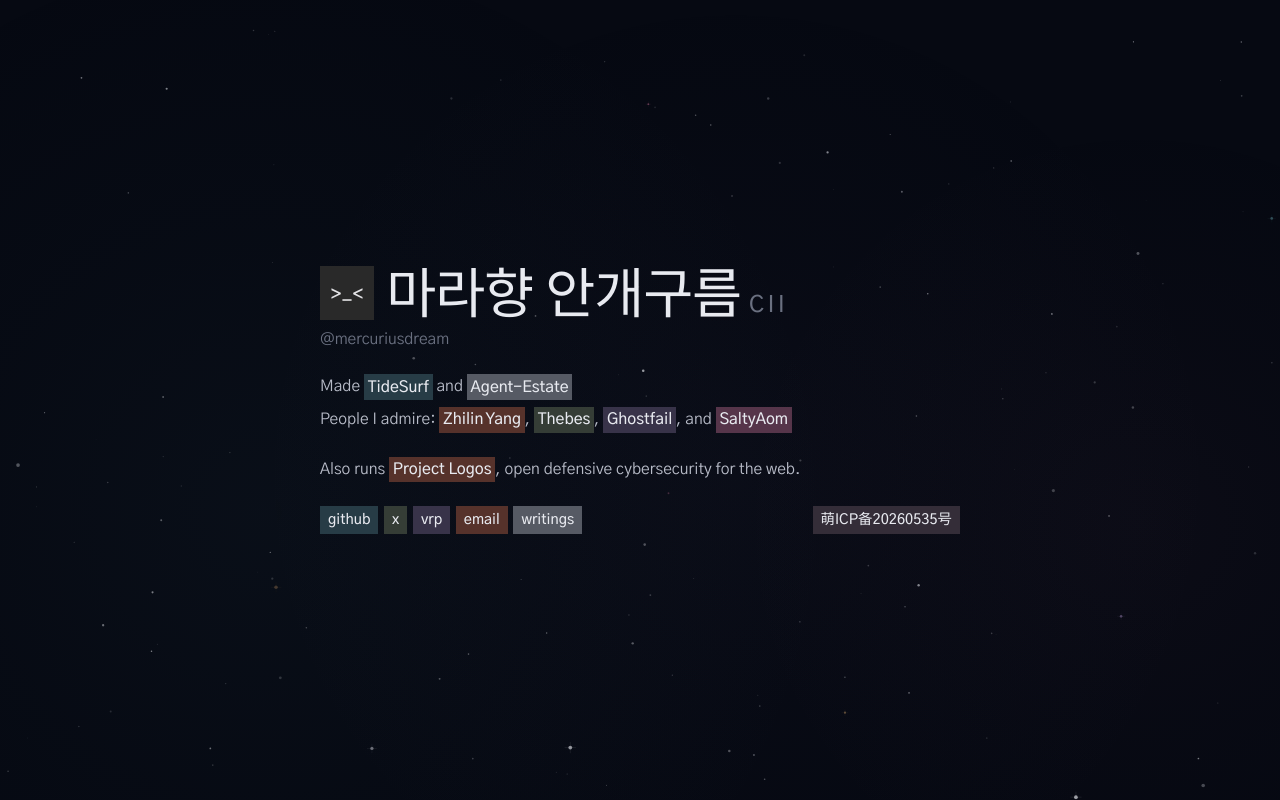
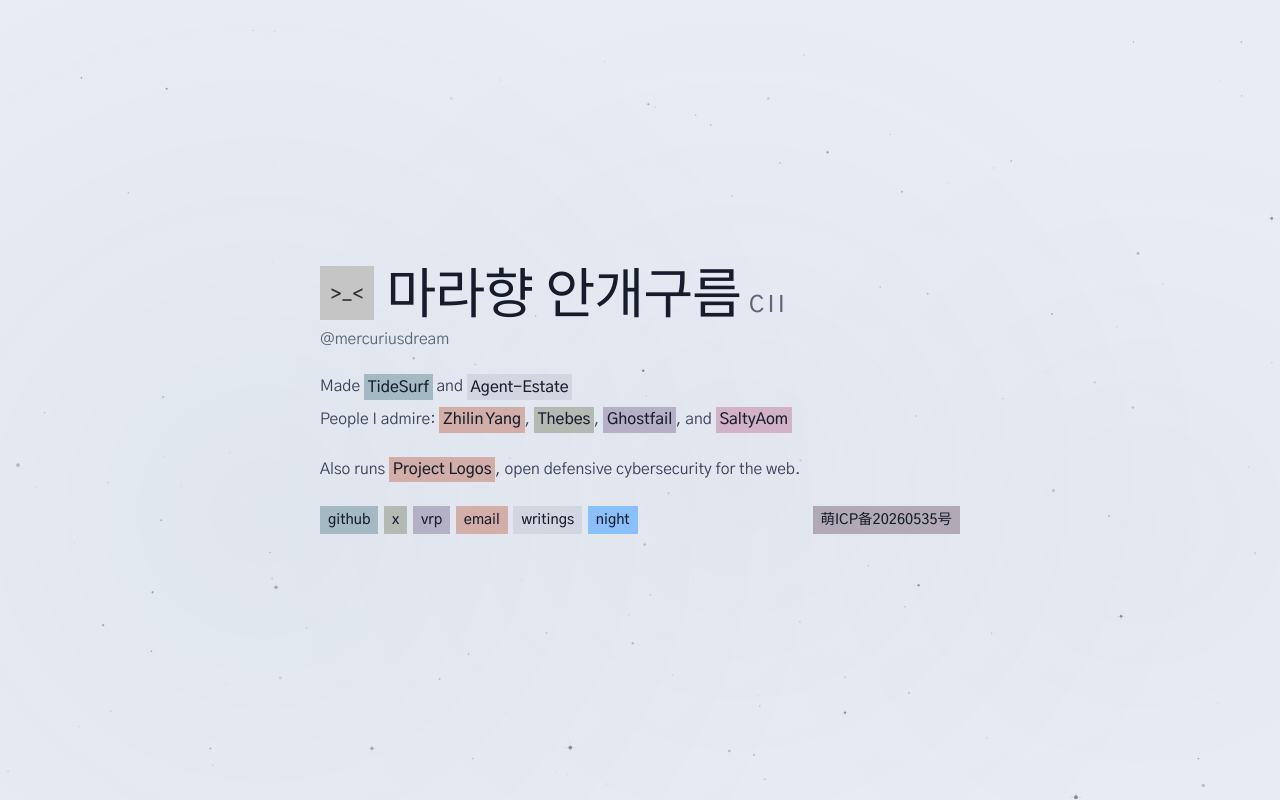
Before and after one commit to MercuriusDream/mercuriusdream.github.io, a React (Vite) app: page / in a window 1280 px wide. Built offline with nearby package versions, Linux system fonts and the light colour scheme; a web font is replaced by a local one.

Commit message:
Day-sky readability (AA greys), perf: route code-splitting (entry 187→58KB), starfield visibility pause + drop dead --mx/--my writes, WebP screenshot (296→40KB)

```diff
--- a/index.html
+++ b/index.html
@@ -20,15 +20,32 @@
 
   <title>마라향 안개구름</title>
 
+  <script>
+    // Apply the saved/preferred theme before first paint (no flash).
+    (function () {
+      try {
+        var t = localStorage.getItem('theme');
+        if (!t && window.matchMedia('(prefers-color-scheme: light)').matches) t = 'day';
+        if (t === 'day') {
+          document.documentElement.dataset.theme = 'day';
+          var m = document.querySelector('meta[name="theme-color"]');
+          if (m) m.setAttribute('content', '#E8ECF4');
+        }
+      } catch (e) {}
+    })();
+  </script>
+
   <style>
     * { margin: 0; padding: 0; box-sizing: border-box; }
     html { color-scheme: dark; }
+    html[data-theme='day'] { color-scheme: light; }
     html body {
       --sky: #060912;
       --star: #E8EAF0;
       background: var(--sky);
       color: var(--star);
     }
+    html[data-theme='day'] body { --sky: #E8ECF4; --star: #161C2B; }
     body {
       font-family: 'Zalando Sans', 'Gothic A1', system-ui, -apple-system, sans-serif;
       min-height: 100vh;
--- a/src/App.jsx
+++ b/src/App.jsx
@@ -1,12 +1,15 @@
-import { Fragment, useState, useEffect } from 'react';
+import { Fragment, useState, useEffect, lazy, Suspense } from 'react';
 import { BrowserRouter, Routes, Route, Link, useLocation } from 'react-router-dom';
 import { KaomojiIcon } from './components/Icons';
 import Starfield from './components/Starfield';
 import { useNavTransition } from './hooks/useNavTransition';
 import { seoFor } from './seo';
-import Logos from './pages/Logos';
-import Document from './pages/Document';
-import Writings from './pages/Writings';
+
+// Route-level code splitting: the homepage stays in the entry chunk; the
+// writings reader (and its vendored transcripts) load only when visited.
+const Logos = lazy(() => import('./pages/Logos'));
+const Writings = lazy(() => import('./pages/Writings'));
+const Document = lazy(() => import('./pages/Document'));
 
 const LOVE_LINKS = [
   { label: 'Zhilin Yang', href: 'https://kimiyoung.github.io/', accent: '#B8634A' },
@@ -47,6 +50,27 @@ function InlineLinkList({ links }) {
       <HighlightLink link={link} />
     </Fragment>
   ));
+}
+
+function ThemeToggle() {
+  const [theme, setTheme] = useState(() =>
+    document.documentElement.dataset.theme === 'day' ? 'day' : 'dark');
+  const toggle = () => {
+    const next = theme === 'day' ? 'dark' : 'day';
+    document.documentElement.dataset.theme = next;
+    try { localStorage.setItem('theme', next); } catch { /* private mode */ }
+    const m = document.querySelector('meta[name="theme-color"]');
+    if (m) m.setAttribute('content', next === 'day' ? '#E8ECF4' : '#060912');
+    window.dispatchEvent(new Event('theme:change'));
+    setTheme(next);
+  };
+  return (
+    <button type="button" onClick={toggle} className="footer-btn" data-glow
+      style={{ ...delay(2300), '--btn-color': theme === 'day' ? '#1A88FF' : '#D89478' }}
+      aria-label={theme === 'day' ? 'Switch to night sky' : 'Switch to day sky'}>
+      {theme === 'day' ? 'night' : 'day'}
+    </button>
+  );
 }
 
 function HomePage() {
@@ -131,6 +155,7 @@ function HomePage() {
             >
               writings
             </Link>
+            <ThemeToggle />
           </div>
           <div className="footer-icp">
             <a href="https://icp.gov.moe/?keyword=20260535" target="_blank" rel="noopener noreferrer" className="footer-btn" data-glow style={{ '--btn-color': '#6D5A66' }}>萌ICP备20260535号</a>
@@ -157,12 +182,14 @@ function App() {
     <BrowserRouter>
       <RouteTitle />
       <Starfield />
+      <Suspense fallback={null}>
         <Routes>
           <Route path="/" element={<HomePage />} />
           <Route path="/logos" element={<Logos />} />
           <Route path="/writings" element={<Writings />} />
           <Route path="/writings/:slug" element={<Document />} />
         </Routes>
+      </Suspense>
     </BrowserRouter>
   );
 }
--- a/src/components/Starfield.jsx
+++ b/src/components/Starfield.jsx
@@ -8,13 +8,28 @@ const LAYERS = [
   { n: MID,  depth: 1, rMin: 0.5, rMax: 1.3, aMin: 0.30, aMax: 0.65, twMin: 0.3, twMax: 0.8, px: 8  },
   { n: NEAR, depth: 2, rMin: 0.8, rMax: 2.0, aMin: 0.40, aMax: 0.75, twMin: 0.4, twMax: 1.0, px: 20 },
 ];
-const NEBULAE = [
-  { color: '79,123,134',  alpha: 0.055, size: 0.45 },
-  { color: '118,102,141', alpha: 0.045, size: 0.38 },
-  { color: '184,106,142', alpha: 0.035, size: 0.32 },
-];
-const TINTS = ['79,123,134', '118,102,141', '184,106,142', '138,109,78'];
-const WHITE = '232,234,240';
+// Palette per theme. Night: ink-white stars + tinted nebulae on deep navy.
+// Day: slate stars on porcelain — the same sky, seen in the morning.
+const PALETTES = {
+  dark: {
+    star: '232,234,240',
+    tints: ['79,123,134', '118,102,141', '184,106,142', '138,109,78'],
+    nebulae: [
+      { color: '79,123,134',  alpha: 0.055, size: 0.45 },
+      { color: '118,102,141', alpha: 0.045, size: 0.38 },
+      { color: '184,106,142', alpha: 0.035, size: 0.32 },
+    ],
+  },
+  day: {
+    star: '74,88,116',
+    tints: ['54,94,106', '96,80,118', '150,84,118', '122,94,58'],
+    nebulae: [
+      { color: '79,123,134',  alpha: 0.05,  size: 0.45 },
+      { color: '118,102,141', alpha: 0.04,  size: 0.38 },
+      { color: '184,106,142', alpha: 0.03,  size: 0.32 },
+    ],
+  },
+};
 
 const ENTRANCE_MS = 2200;
 const SMOOTH_RATE = 5.0;
@@ -42,6 +57,7 @@ function Starfield() {
 
     let W = 0, H = 0;
     let stars = [], nebulae = [];
+    let pal = document.documentElement.dataset.theme === 'day' ? PALETTES.day : PALETTES.dark;
     const mouse = { tx: 0, ty: 0, cx: 0, cy: 0 };
     let hover = null;
     let entrance = 0, entranceStart = 0;
@@ -74,7 +90,7 @@ function Starfield() {
             depth: L.depth,
             parallax: L.px,
             tint: L.depth === 2 && Math.random() < 0.35
-              ? TINTS[Math.floor(Math.random() * TINTS.length)]
+              ? pal.tints[Math.floor(Math.random() * pal.tints.length)]
               : null,
           });
         }
@@ -82,7 +98,7 @@ function Starfield() {
     }
 
     function buildNebulae() {
-      nebulae = NEBULAE.map((c, i) => ({
+      nebulae = pal.nebulae.map((c, i) => ({
         bx: W * (0.2 + i * 0.3 + Math.random() * 0.1),
         by: H * (0.3 + Math.random() * 0.4),
         r: Math.max(W, H) * c.size,
@@ -125,7 +141,7 @@ function Starfield() {
 
         if (warpP > 0) a = Math.min(1, a + warpP * 0.25 * lp);
 
-        const c = s.tint || WHITE;
+        const c = s.tint || pal.star;
         ctx.beginPath();
         ctx.arc(sx, sy, s.r, 0, Math.PI * 2);
         ctx.fillStyle = `rgba(${c},${a})`;
@@ -155,9 +171,6 @@ function Starfield() {
       mouse.cx = lerp(mouse.cx, mouse.tx, sm);
       mouse.cy = lerp(mouse.cy, mouse.ty, sm);
 
-      document.documentElement.style.setProperty('--mx', mouse.cx.toFixed(4));
-      document.documentElement.style.setProperty('--my', mouse.cy.toFixed(4));
-
       ctx.clearRect(0, 0, W, H);
       drawNebulae(nebIn(entrance), time);
       drawStars(entrance, time, warp);
@@ -185,6 +198,21 @@ function Starfield() {
     const onRoute = () => {
       if (entrance > 0.5) { warpStart = performance.now(); warp = 1; }
     };
+    const onTheme = () => {
+      pal = document.documentElement.dataset.theme === 'day' ? PALETTES.day : PALETTES.dark;
+      buildStars();
+      buildNebulae();
+      if (reduced) staticFrame();
+    };
+    // Don't burn GPU on an invisible tab.
+    const onVis = () => {
+      if (document.hidden) {
+        if (raf) { cancelAnimationFrame(raf); raf = null; }
+      } else if (!raf) {
+        lastT = performance.now();
+        raf = requestAnimationFrame(frame);
+      }
+    };
     let resizeTimer;
     const onResize = () => {
       clearTimeout(resizeTimer);
@@ -197,12 +225,15 @@ function Starfield() {
 
     if (reduced) {
       staticFrame();
+      window.addEventListener('theme:change', onTheme);
     } else {
       window.addEventListener('mousemove', onMove, { passive: true });
       window.addEventListener('pointerover', onOver, { passive: true });
       window.addEventListener('pointerout', onOut, { passive: true });
       window.addEventListener('starfield:route', onRoute);
+      window.addEventListener('theme:change', onTheme);
       window.addEventListener('resize', onResize);
+      document.addEventListener('visibilitychange', onVis);
       raf = requestAnimationFrame(frame);
     }
 
@@ -212,7 +243,9 @@ function Starfield() {
       window.removeEventListener('pointerover', onOver);
       window.removeEventListener('pointerout', onOut);
       window.removeEventListener('starfield:route', onRoute);
+      window.removeEventListener('theme:change', onTheme);
       window.removeEventListener('resize', onResize);
+      document.removeEventListener('visibilitychange', onVis);
       clearTimeout(resizeTimer);
     };
   }, []);
--- a/src/docs/distillation-attacks.jsx
+++ b/src/docs/distillation-attacks.jsx
@@ -9,7 +9,7 @@ const doc = {
   ...bySlug['distillation-attacks'],
 
   image: {
-    src: '/writings/distillation-attacks.png',
+    src: '/writings/distillation-attacks.webp',
     alt: `Screenshot of a chat with a frontier model. The user asks "What's your name?"; the model replies "I'm Kimi, an AI assistant developed by Moonshot AI. How can I help you today?"`,
     align: 'left', // 'center' to opt out of the default left alignment
   },
--- a/src/pages/Writings.jsx
+++ b/src/pages/Writings.jsx
@@ -1,8 +1,10 @@
 import { useNavTransition } from '../hooks/useNavTransition';
-import { list } from '../docs';
+import { writings } from '../docs/meta';
 import './Document.css';
 
 // The /writings index: a list of writings. Each entry routes to its doc.
+// Reads only the lightweight meta (no transcripts), sorted newest first.
+const list = [...writings].sort((a, b) => new Date(b.date) - new Date(a.date));
 
 const delay = ms => ({ '--reveal-delay': `${ms}ms` });
 
--- a/src/styles/global.css
+++ b/src/styles/global.css
@@ -46,6 +46,27 @@
 
   color-scheme: dark;
 }
+
+/* ── Day sky: grey-blue porcelain, stars turn to slate (see Starfield) ── */
+[data-theme='day'] {
+  --sky:      #E8ECF4;
+  --sky-2:    #F1F4F9;
+  --sky-3:    #DFE5F0;
+
+  --ink:      #161C2B;
+  --ink-2:    #39415A;
+  --ink-3:    #59617A;
+
+  --grey-1:   #5C667A; /* 4.9:1 on --sky — AA for small text */
+  --grey-2:   #7E8798; /* 3.1:1 — decorative counters only */
+  --hairline:   #CBD2E0;
+  --hairline-2: #BCC5D6;
+
+  color-scheme: light;
+}
+
+/* The kaomoji tile is a dark chip — flip it for the day sky. */
+[data-theme='day'] .hero-moji { filter: invert(0.9); }
 
 /* ── Reset ── */
 *, *::before, *::after { margin: 0; padding: 0; box-sizing: border-box; border: 0; }
```
Also changed, not shown: public/writings/distillation-attacks.png (deleted), public/writings/distillation-attacks.webp (added). Lines whose indentation alone changed are shown as unchanged.
